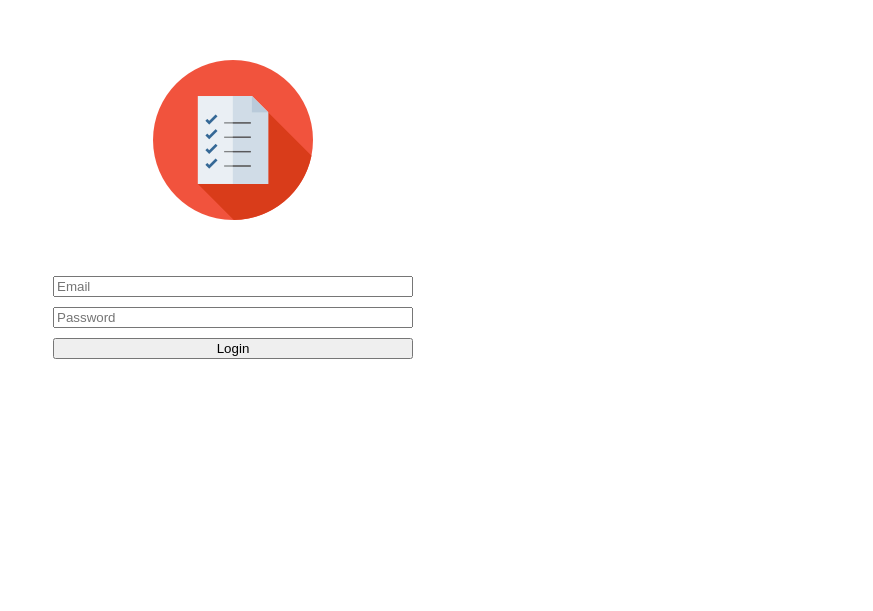
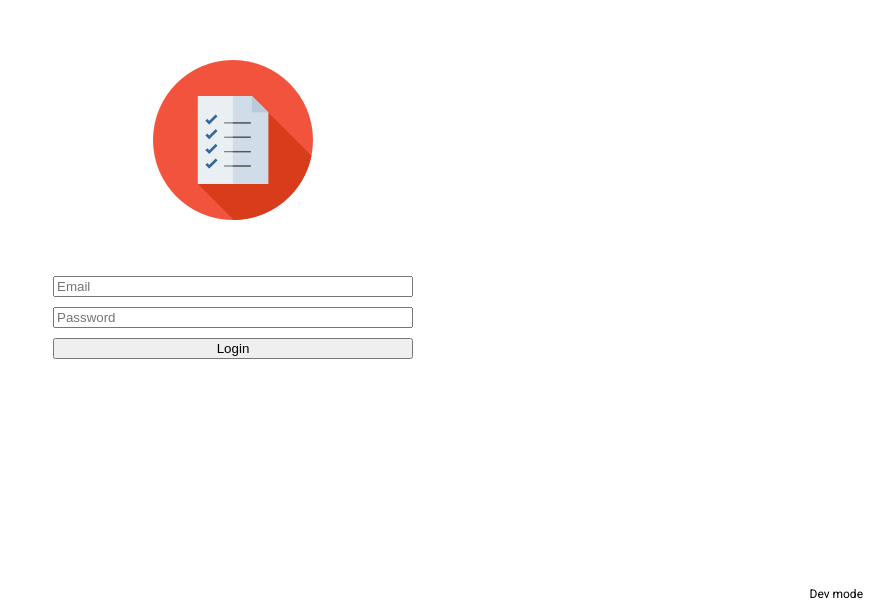
Before and after one commit to kryukalexander/shopping-list, a Vue app: page /#/login in a window 1280 px wide. Shown: the part 189-800 px from the top of the page, without its empty margins (407-1280 px from the left). Built offline with nearby package versions, Linux system fonts and the light colour scheme; no server answers; what vuefire would draw is missing.

Commit message:
Fixed environment detection

```diff
--- a/src/App.vue
+++ b/src/App.vue
@@ -1,14 +1,19 @@
 <template>
     <div id="app">
+
         <router-view/>
+        <div v-if="!production" class="env-status">Dev mode</div>
     </div>
 </template>
 
 <script>
+    import { isProd }  from './firebaseSetup';
     export default {
         name: 'App',
         data() {
-            return {}
+            return {
+                production: isProd
+            }
         }
     }
 </script>
@@ -30,4 +35,11 @@
         font-family: 'Roboto', sans-serif;
         height: 100%;
     }
+
+    .env-status {
+        position: fixed;
+        right: 10px;
+        bottom: 10px;
+        font-size: 12px;
+    }
 </style>
--- a/src/firebaseSetup.js
+++ b/src/firebaseSetup.js
@@ -1,7 +1,7 @@
 import firebase from 'firebase';
 import config from './config';
 
-const isProd = process.env.npm_lifecycle_event === 'build';
+export const isProd = process.env.NODE_ENV === 'production';
 
 const connection = firebase.initializeApp(config);
 const db = connection.database();
```
